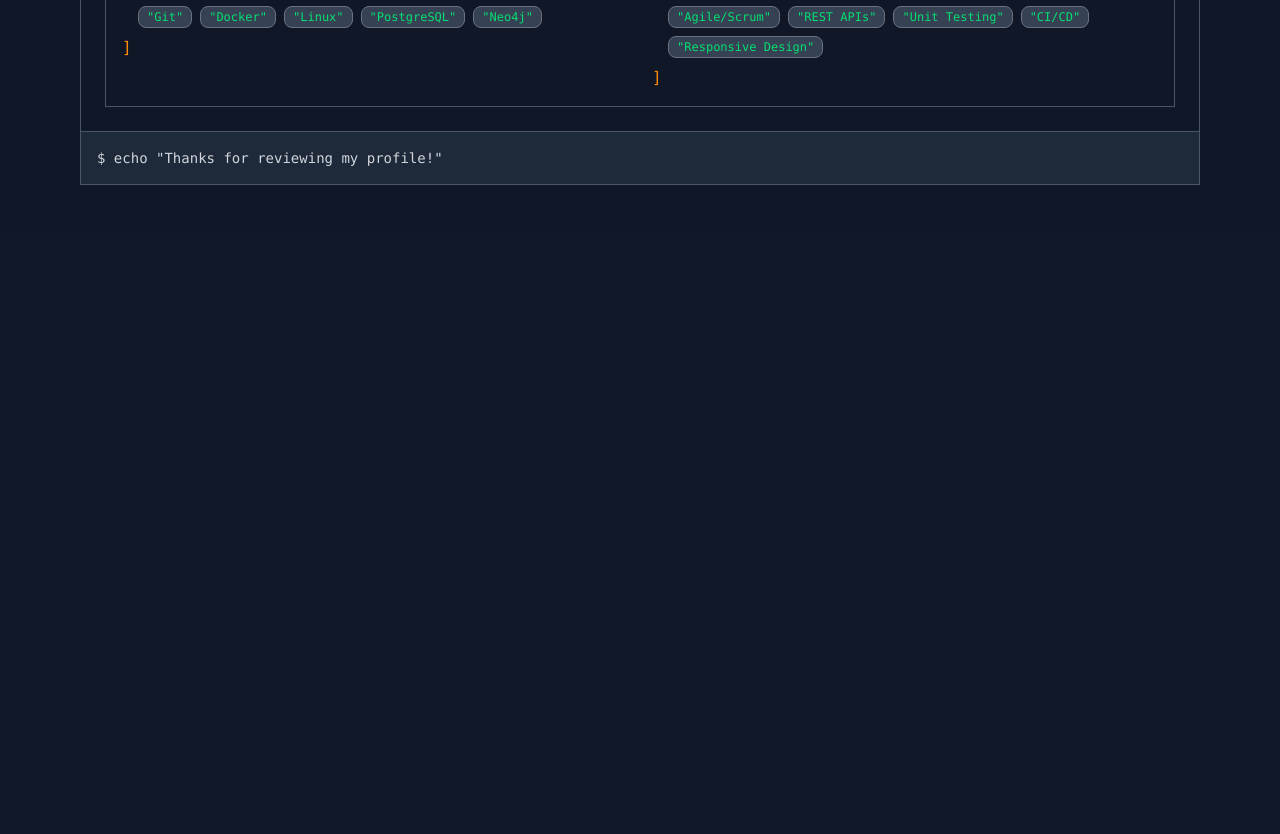
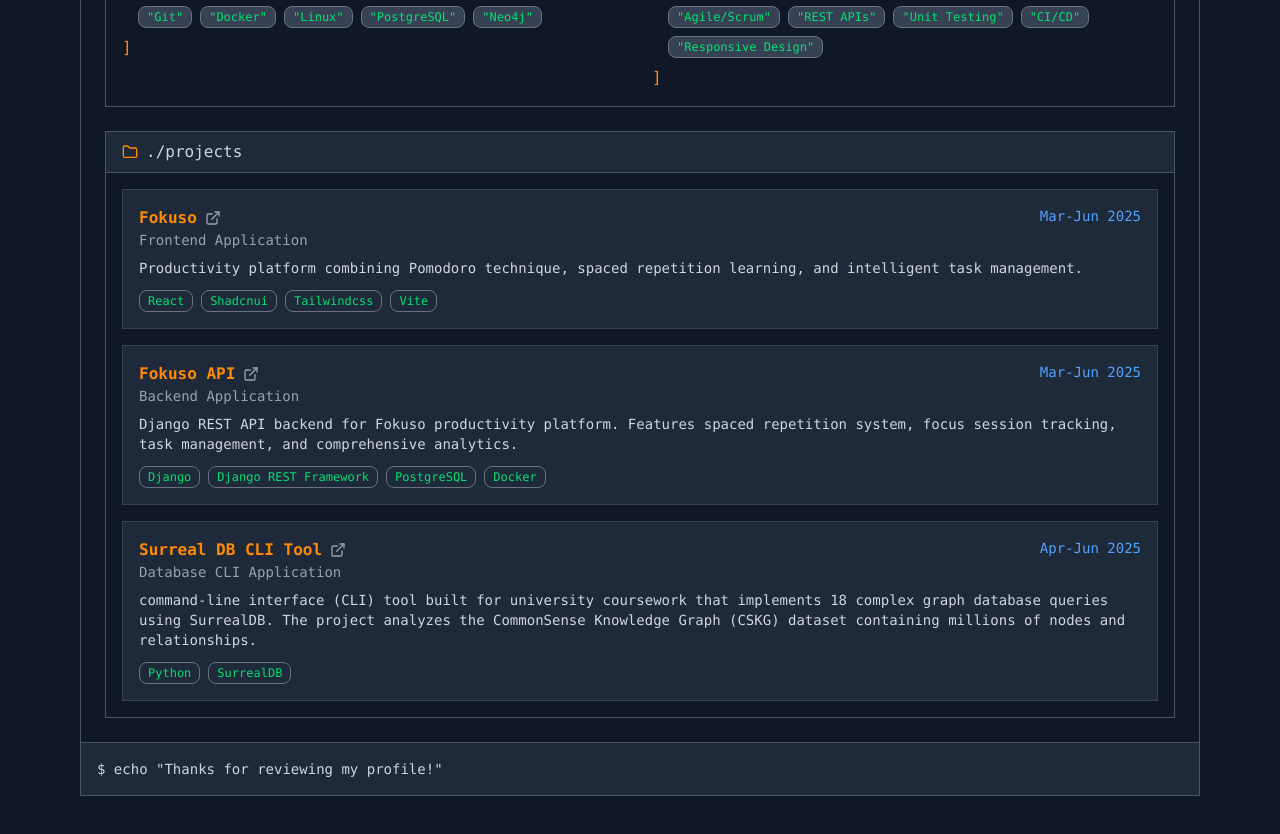
Before and after one commit to lowskydev/portfolio, a React (Vite) app: page / in a window 1280 px wide. Shown: the part 1380-2214 px from the top of the page. Before the commit the page ends 1613 px from the top, so only its background shows below. Built offline with nearby package versions, Linux system fonts and the light colour scheme.

Commit message:
add project section

```diff
--- a/src/App.jsx
+++ b/src/App.jsx
@@ -6,7 +6,7 @@
 import { AboutSection } from "./components/about-section";
 import { EducationSection } from "./components/education-section";
 import { SkillsSection } from "./components/skills-section";
-// import { ProjectsSection } from "./components/projects-section"
+import { ProjectsSection } from "./components/projects-section";
 // import { ExperienceSection } from "./components/experience-section"
 import { TerminalFooter } from "./components/terminal-footer";
 
@@ -32,7 +32,7 @@
             <AboutSection />
             <EducationSection />
             <SkillsSection />
-            {/* <ProjectsSection /> */}
+            <ProjectsSection />
             {/* <ExperienceSection /> */}
           </div>
         </div>
--- /dev/null
+++ b/src/components/project-card.jsx
@@ -0,0 +1,51 @@
+import { Badge } from "@/components/ui/badge";
+import { ExternalLink } from "lucide-react";
+
+export function ProjectCard({ name, type, description, tech, date, repoUrl }) {
+  return (
+    <div className="bg-gray-800 border border-gray-700 p-4">
+      <div className="flex justify-between items-start mb-2">
+        <div>
+          <div className="flex items-center gap-2">
+            {repoUrl ? (
+              <a
+                href={repoUrl}
+                target="_blank"
+                rel="noopener noreferrer"
+                className="text-orange-400 font-bold hover:text-orange-300 hover:underline transition-colors cursor-pointer"
+              >
+                {name}
+              </a>
+            ) : (
+              <span className="text-orange-400 font-bold">{name}</span>
+            )}
+            {repoUrl && (
+              <a
+                href={repoUrl}
+                target="_blank"
+                rel="noopener noreferrer"
+                className="cursor-pointer"
+              >
+                <ExternalLink className="h-4 w-4 text-gray-400 hover:text-gray-300 transition-colors" />
+              </a>
+            )}
+          </div>
+          <div className="text-gray-400 text-sm">{type}</div>
+        </div>
+        <div className="text-blue-400 text-sm">{date}</div>
+      </div>
+      <div className="text-gray-300 text-sm mb-3">{description}</div>
+      <div className="flex flex-wrap gap-2">
+        {tech.map((technology, techIdx) => (
+          <Badge
+            key={techIdx}
+            variant="outline"
+            className="border-gray-500 text-green-400 hover:bg-gray-600 hover:text-green-300 font-mono text-xs"
+          >
+            {technology}
+          </Badge>
+        ))}
+      </div>
+    </div>
+  );
+}
--- /dev/null
+++ b/src/components/projects-section.jsx
@@ -0,0 +1,46 @@
+import { Folder } from "lucide-react";
+import { FileHeader } from "./file-header";
+import { ProjectCard } from "./project-card";
+
+const projectsData = [
+  {
+    name: "Fokuso",
+    type: "Frontend Application",
+    description:
+      "Productivity platform combining Pomodoro technique, spaced repetition learning, and intelligent task management.",
+    tech: ["React", "Shadcnui", "Tailwindcss", "Vite"],
+    date: "Mar-Jun 2025",
+    repoUrl: "https://github.com/lowskydev/Fokuso",
+  },
+  {
+    name: "Fokuso API",
+    type: "Backend Application",
+    description:
+      "Django REST API backend for Fokuso productivity platform. Features spaced repetition system, focus session tracking, task management, and comprehensive analytics. ",
+    tech: ["Django", "Django REST Framework", "PostgreSQL", "Docker"],
+    date: "Mar-Jun 2025",
+    repoUrl: "https://github.com/lowskydev/Fokuso-API",
+  },
+  {
+    name: "Surreal DB CLI Tool",
+    type: "Database CLI Application",
+    description:
+      "command-line interface (CLI) tool built for university coursework that implements 18 complex graph database queries using SurrealDB. The project analyzes the CommonSense Knowledge Graph (CSKG) dataset containing millions of nodes and relationships.",
+    tech: ["Python", "SurrealDB"],
+    date: "Apr-Jun 2025",
+    repoUrl: "https://github.com/lowskydev/SurrealDB-CLI-Tool",
+  },
+];
+
+export function ProjectsSection() {
+  return (
+    <div className="border border-gray-600">
+      <FileHeader icon={Folder} filename="./projects" />
+      <div className="p-4 space-y-4">
+        {projectsData.map((project, idx) => (
+          <ProjectCard key={idx} {...project} />
+        ))}
+      </div>
+    </div>
+  );
+}
```
